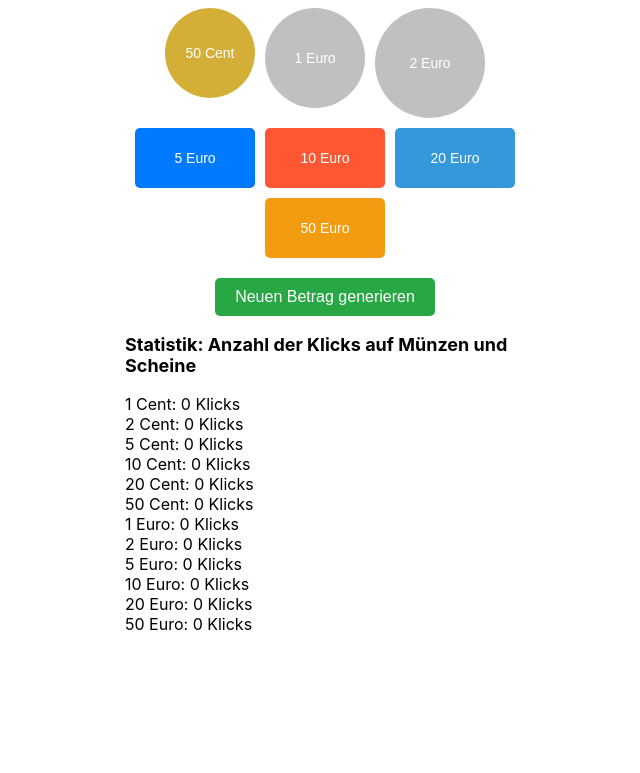
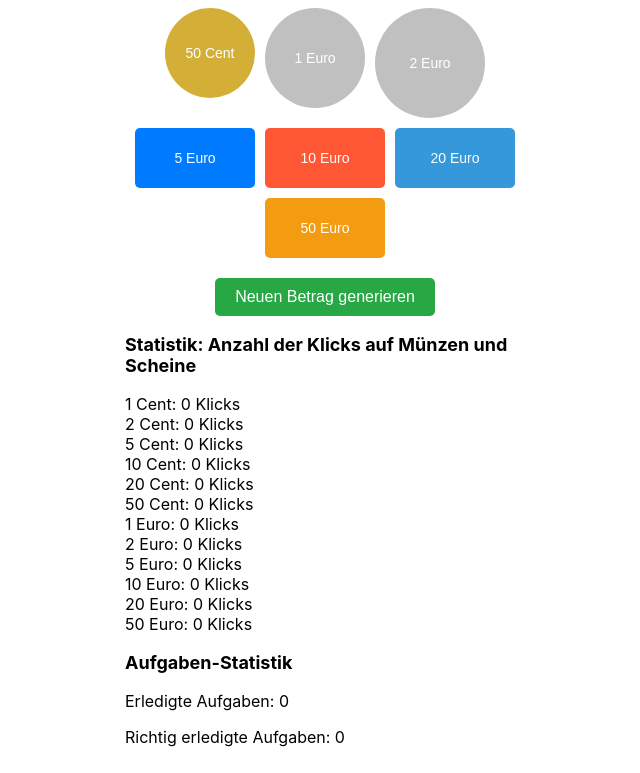
Before and after one commit to hssw24/geld, a React (Create React App) app: page / in a window 1280 px wide. Shown: the part 227-1000 px from the top of the page, without its empty margins (315-955 px from the left). Before the commit the page ends 887 px from the top, so only its background shows below. Built offline with nearby package versions, Linux system fonts and the light colour scheme.

Commit message:
Beschreibung der Änderungen

```diff
--- a/src/App.js
+++ b/src/App.js
@@ -20,6 +20,8 @@ const EuroApp = () => {
   const [paidAmount, setPaidAmount] = useState(0);
   const [message, setMessage] = useState("");
   const [clickStats, setClickStats] = useState({});
+  const [tasksCompleted, setTasksCompleted] = useState(0);
+  const [tasksCorrect, setTasksCorrect] = useState(0);
 
   // Funktion zum Generieren eines zufälligen Betrags zwischen 0.01 und 100.00 Euro
   const generateRandomAmount = () => {
@@ -44,8 +46,11 @@ const EuroApp = () => {
     // Logik für die Nachricht, wenn der Betrag erreicht oder überschritten wurde
     if (parseFloat(newPaidAmount) === targetAmount) {
       setMessage("Gut gemacht! Du hast den richtigen Betrag bezahlt.");
+      setTasksCompleted(tasksCompleted + 1); // Aufgabe abgeschlossen
+      setTasksCorrect(tasksCorrect + 1); // Aufgabe richtig
     } else if (parseFloat(newPaidAmount) > targetAmount) {
       setMessage("Oops! Du hast zu viel bezahlt.");
+      setTasksCompleted(tasksCompleted + 1); // Aufgabe abgeschlossen
     } else {
       setMessage("");
     }
@@ -132,6 +137,10 @@ const EuroApp = () => {
             </li>
           ))}
         </ul>
+
+        <h3 style={{ fontSize: "18px" }}>Aufgaben-Statistik</h3>
+        <p style={{ fontSize: "16px" }}>Erledigte Aufgaben: {tasksCompleted}</p>
+        <p style={{ fontSize: "16px" }}>Richtig erledigte Aufgaben: {tasksCorrect}</p>
       </div>
     </div>
   );
```
